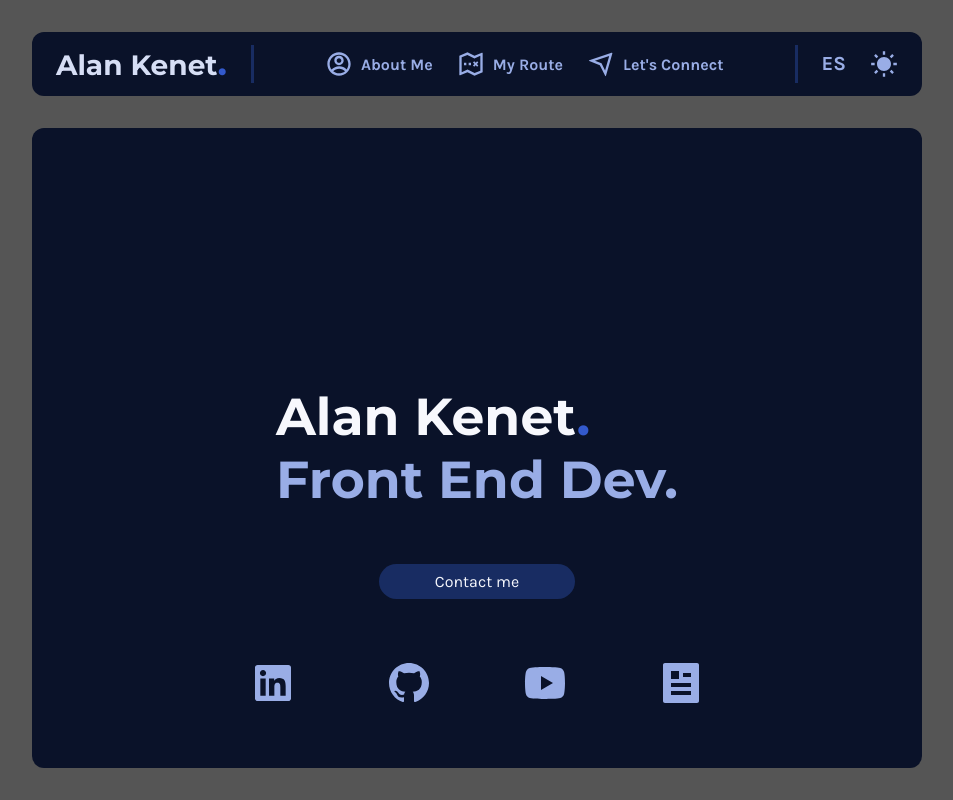
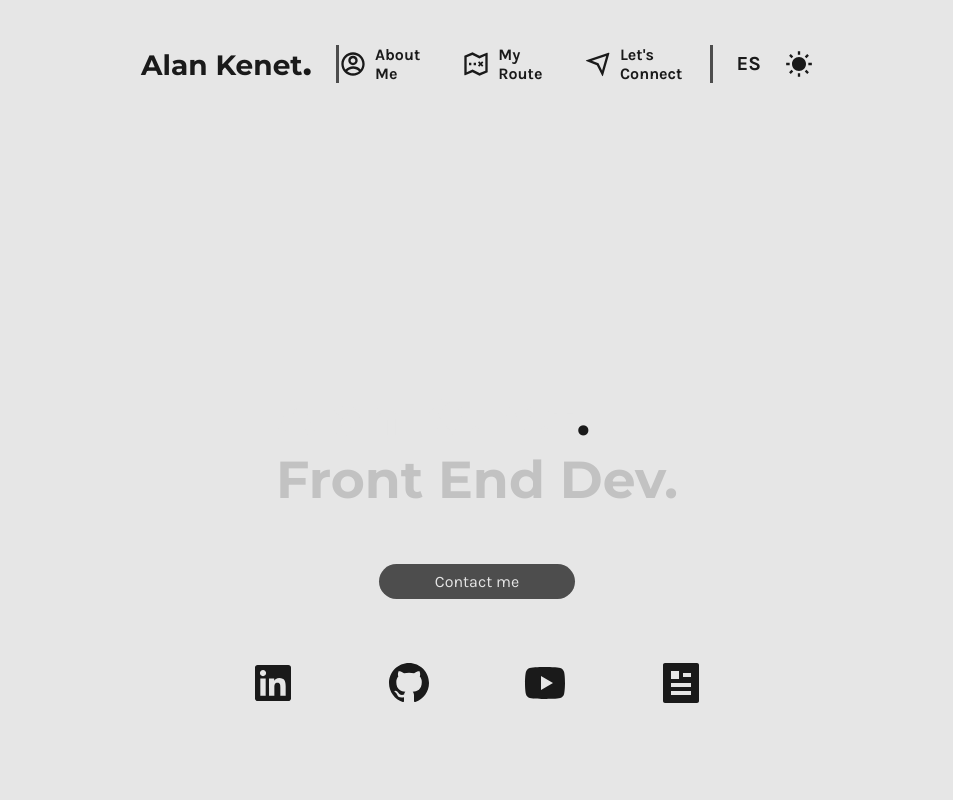
Before and after one commit to AlanKenet/react-portfolio, a React (Vite) app: page / in a window 1280 px wide. Shown: the top 800 px of the page, without its empty margins (163-1116 px from the left). Built offline with nearby package versions, Linux system fonts and the light colour scheme.

Commit message:
General fix. New layouts sizes.

```diff
--- a/index.html
+++ b/index.html
@@ -3,6 +3,9 @@
   <head>
     <meta charset="UTF-8" />
     <meta name="viewport" content="width=device-width, initial-scale=1.0" />
+    <link rel="preconnect" href="https://fonts.googleapis.com">
+    <link rel="preconnect" href="https://fonts.gstatic.com" crossorigin>
+    <link href="https://fonts.googleapis.com/css2?family=Karla:ital,wght@0,200..800;1,200..800&family=Montserrat:ital,wght@0,100..900;1,100..900&display=swap" rel="stylesheet">
     <title>Alan Kenet Portfolio</title>
   </head>
   <body>
--- a/src/main.jsx
+++ b/src/main.jsx
@@ -5,6 +5,7 @@
 
 import '@/styles/index.css'
 import '@/styles/utils.css'
+import '@/styles/animations.css'
 
 ReactDOM.createRoot(document.getElementById('root')).render(
   <React.StrictMode>
--- a/src/styles/App.css
+++ b/src/styles/App.css
@@ -1,20 +1,25 @@
 :root{
-  --app-min-width: 769px;
-  --app-max-width: 55.626rem;
+  --desktop-width: 720px;
+  --tablet-width: 640px;
+  --mobile-width: 520px;
+
+  --app-min-width: calc( var(--tablet-width) + 1px );
+  --app-max-width: var(--desktop-width);
+
   --border-radius-L1: 0.75rem;
 }
 
 .app{
+  min-height: 100dvh;
   position: relative;
   display: flex;
   flex-direction: column;
   align-items: center;
-  min-height: 100dvh;
 }
 
 .page-title{
   font-size: 2rem;
-  color: var(--white);
+  color: var(--black);
 }
 
 .my-name{
@@ -30,8 +35,8 @@
   padding: 0.125rem 0.625rem;
   border-radius: 10rem;
   border: none;
-  color: var(--highlight);
-  background-color: var(--base);
+  color: var(--black);
+  background-color: var(--highlight-neutro);
   font-family: inherit;
   font-size: 0.75rem;
 }
--- a/src/styles/index.css
+++ b/src/styles/index.css
@@ -1,24 +1,36 @@
-@import url('https://fonts.googleapis.com/css2?family=Karla:ital,wght@0,300;0,400;0,500;0,700;1,300;1,400&display=swap');
-@import url('https://fonts.googleapis.com/css2?family=Montserrat:ital,wght@0,300;0,400;0,500;0,700;1,300;1,400&display=swap');
-
 :root{
-  --black: #020408;
+  /* --black: #020408;
   --deepshadow: #0a1229;
   --shadow: #182c62;
   --base: #3359cc;
   --light: #99ade6;
   --highlight: #d6def5;
-  --white: #f7f8fd;
+  --white: #f7f8fd; */
 
-  background-color: #555555;
+  /* --white: #F5F5F5;
+  --light: #FAF3E0;
+  --neutro: #F4A460;
+  --shadow: #4A4A4A;
+  --black: #333333;
+  --color-1: #FF5722;
+  --color-2: #FFAB40;
+  --color-3: #2196F3;
+  --color-4: #90A4AE; */
+
+  --black: #1A1A1A;
+  --shadow: #4D4D4D;
+  --neutro: #8C8C8C;
+  --light: #C2C2C2;
+  --white: #E6E6E6;
+
+
+  background-color: var(--white);
 }
 
 html{
   font-size: 16px;/* 1rem = 16px */
   scroll-behavior: smooth;
-  scroll-padding-top: var(--nav-total-height);
-  scroll-snap-type: y mandatory;
-  scrollbar-width: none;
+  scroll-padding-top: var(--nav-height);
 }
 
 *{
@@ -30,7 +42,7 @@
 
 body{
   font-family: 'Karla', sans-serif;
-  color: var(--light);
+  color: var(--black);
 }
 
 a{
--- a/src/styles/utils.css
+++ b/src/styles/utils.css
@@ -1,29 +1,37 @@
 .text-black{
     color: var(--black);
-}
-
-.text-deepshadow{
-    color: var(--deepshadow);
 }
 
 .text-shadow{
     color: var(--shadow);
 }
 
-.text-base{
-    color: var(--base);
+.text-neutro{
+    color: var(--neutro);
 }
 
 .text-light{
     color: var(--light);
 }
 
-.text-highlight{
-    color: var(--highlight);
+.text-white{
+    color: var(--white);
 }
 
-.text-white{
-    color: var(--white);
+.text-highlight-1{
+    color: var(--color-1);
+}
+
+.text-highlight-2{
+    color: var(--color-2);
+}
+
+.text-highlight-3{
+    color: var(--color-3);
+}
+
+.text-highlight-4{
+    color: var(--color-4);
 }
 
 .text-w100{
```
